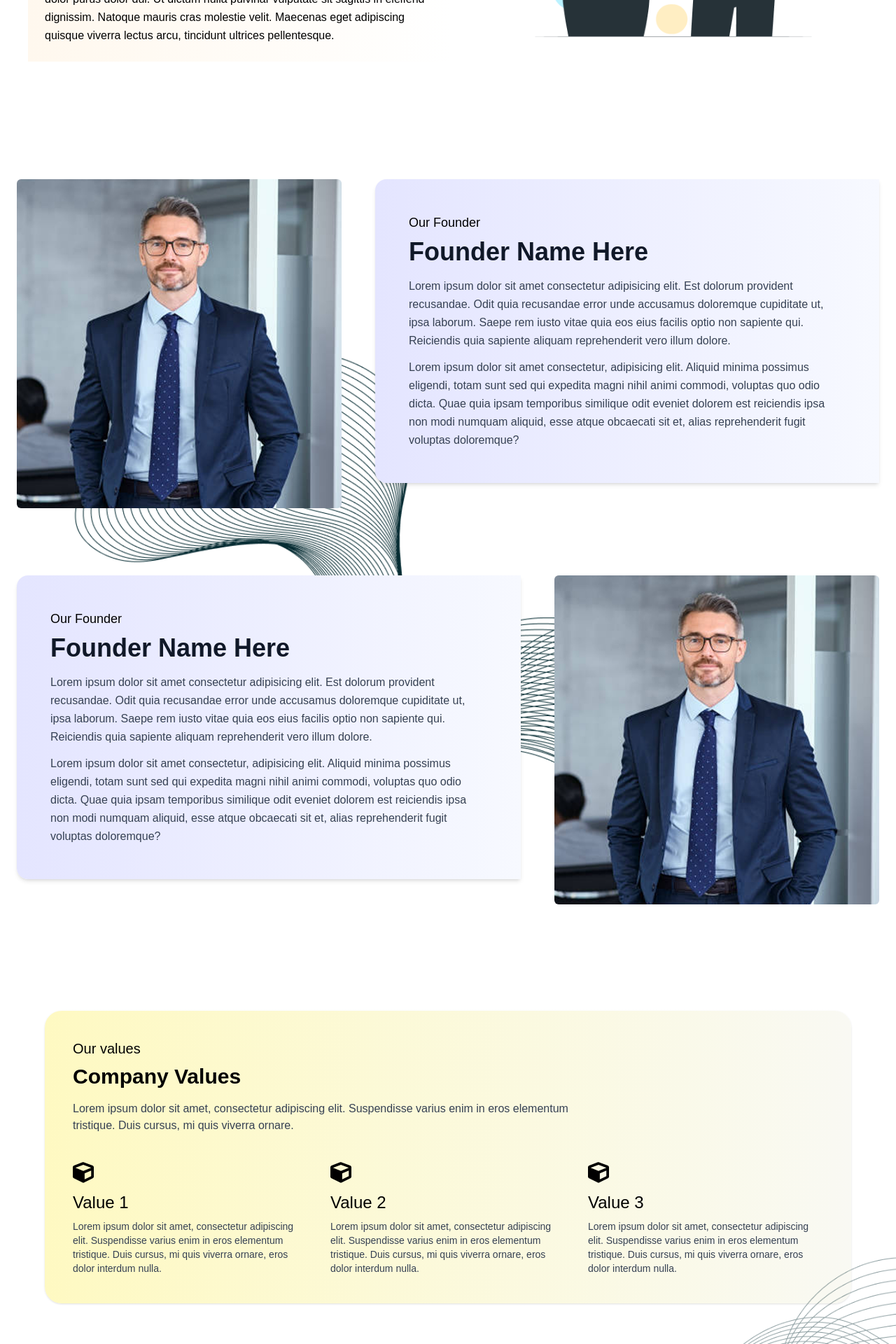
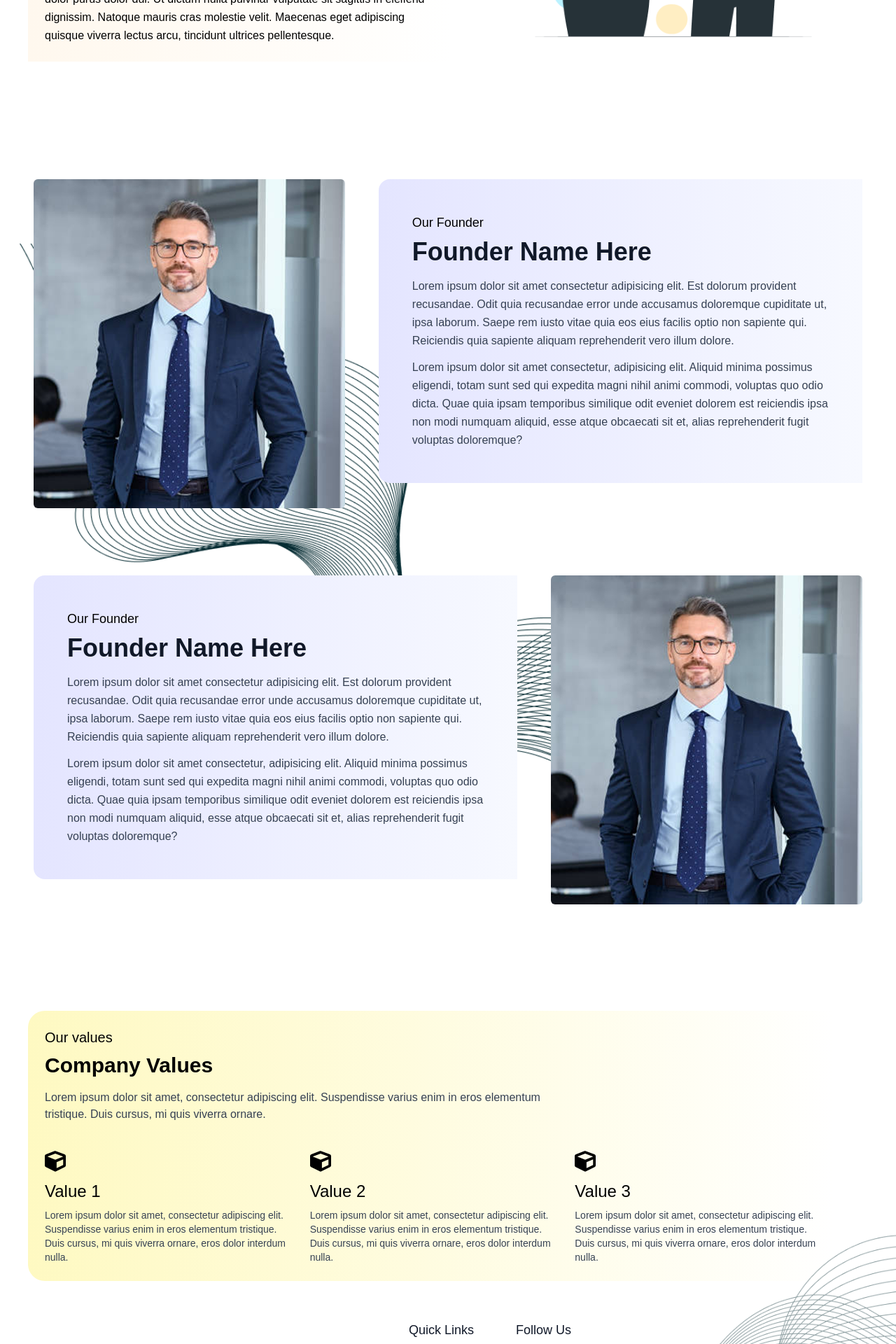
Before and after one commit to bytespathsolutions/BCID001-MysticBug, a React (Vite) app in the folder MysticBug/: page /aboutus in a window 1280 px wide. Shown: the part 1240-3160 px from the top of the page at 70% size. Built offline with nearby package versions, Linux system fonts and the light colour scheme.

Commit message:
add consistent width

```diff
--- a/MysticBug/src/pages/Aboutus.jsx
+++ b/MysticBug/src/pages/Aboutus.jsx
@@ -5,7 +5,7 @@ import { FaCube } from "react-icons/fa";
 const Aboutus = () => {
   return (
     <div>
-      <div className="relative w-full min-h-screen overflow-visible">
+      <div className="relative w-full min-h-screen">
         {/* SVG - Hidden on small screens */}
         <svg
           className="hidden md:block absolute top-0 left-0 w-full h-[500px] md:h-[600px]"
@@ -31,7 +31,7 @@ const Aboutus = () => {
           alt="Banner Clip"
           className="hidden md:block absolute left-1/2 transform -translate-x-1/2 w-full h-auto"
           style={{
-            top: "150px",
+            top: "135px",
             height: "600px",
             objectFit: "cover",
             objectPosition: "center top",
@@ -97,7 +97,7 @@ const Aboutus = () => {
         className="relative w-full bg-no-repeat bg-center bg-contain"
         style={{ backgroundImage: `url(${images.clip_path_vertical})` }}
       >
-        <div className="max-w-7xl mx-auto px-6 py-24 md:py-32 grid gap-y-24">
+        <div className="max-w-7xl px-4 md:px-12 py-24 md:py-32 grid gap-y-24">
 
           {/* Row 1: Image (left) + Card (right) */}
           <div className="grid grid-cols-1 md:grid-cols-5 items-start gap-x-12">
@@ -111,7 +111,7 @@ const Aboutus = () => {
             </div>
 
             {/* Card right (larger) */}
-            <div className="relative z-10 bg-gradient-to-r from-[#e4e5ff] to-[#f7f9ff] rounded-l-2xl p-8 md:p-12 md:col-span-3 shadow-md">
+            <div className="relative z-10 bg-gradient-to-r from-[#e4e5ff] to-[#f7f9ff] rounded-l-2xl p-8 md:p-12 md:col-span-3 ">
               <p className="text-md md:text-lg text-black">Our Founder</p>
               <h2 className="mt-2 text-3xl md:text-4xl font-semibold text-gray-900">Founder Name Here</h2>
               <p className="mt-4 text-gray-700 leading-relaxed">
@@ -133,7 +133,7 @@ const Aboutus = () => {
           {/* Row 2: Card (left) + Image (right) */}
           <div className="grid grid-cols-1 md:grid-cols-5 items-start gap-x-12">
             {/* Card left (larger) */}
-            <div className="relative z-10 bg-gradient-to-r from-[#e4e5ff] to-[#f7f9ff] rounded-l-2xl p-8 md:p-12 md:col-span-3 shadow-md">
+            <div className="relative z-10 bg-gradient-to-r from-[#e4e5ff] to-[#f7f9ff] rounded-l-2xl p-8 md:p-12 md:col-span-3">
               <p className="text-md md:text-lg text-black">Our Founder</p>
               <h2 className="mt-2 text-3xl md:text-4xl font-semibold text-gray-900">Founder Name Here</h2>
               <p className="mt-4 text-gray-700 leading-relaxed">
@@ -164,9 +164,8 @@ const Aboutus = () => {
       </section>
 
 
-      <section className="w-full flex justify-center px-4 md:px-12 py-6">
-        <div className="w-full max-w-6xl bg-gradient-to-r from-yellow-100 to-[#f9f9f3] rounded-3xl p-6 md:p-10 shadow-sm">
-
+      <section className="w-full px-4 md:px-10 py-6">
+        <div className="w-full max-w-6xl bg-gradient-to-r from-yellow-100 rounded-l-3xl p-4 md:p-6">
           {/* Heading */}
           <p className="text-xl font-medium text-black mb-2">Our values</p>
           <h2 className="text-2xl md:text-3xl font-semibold text-black mb-4">Company Values</h2>
```
